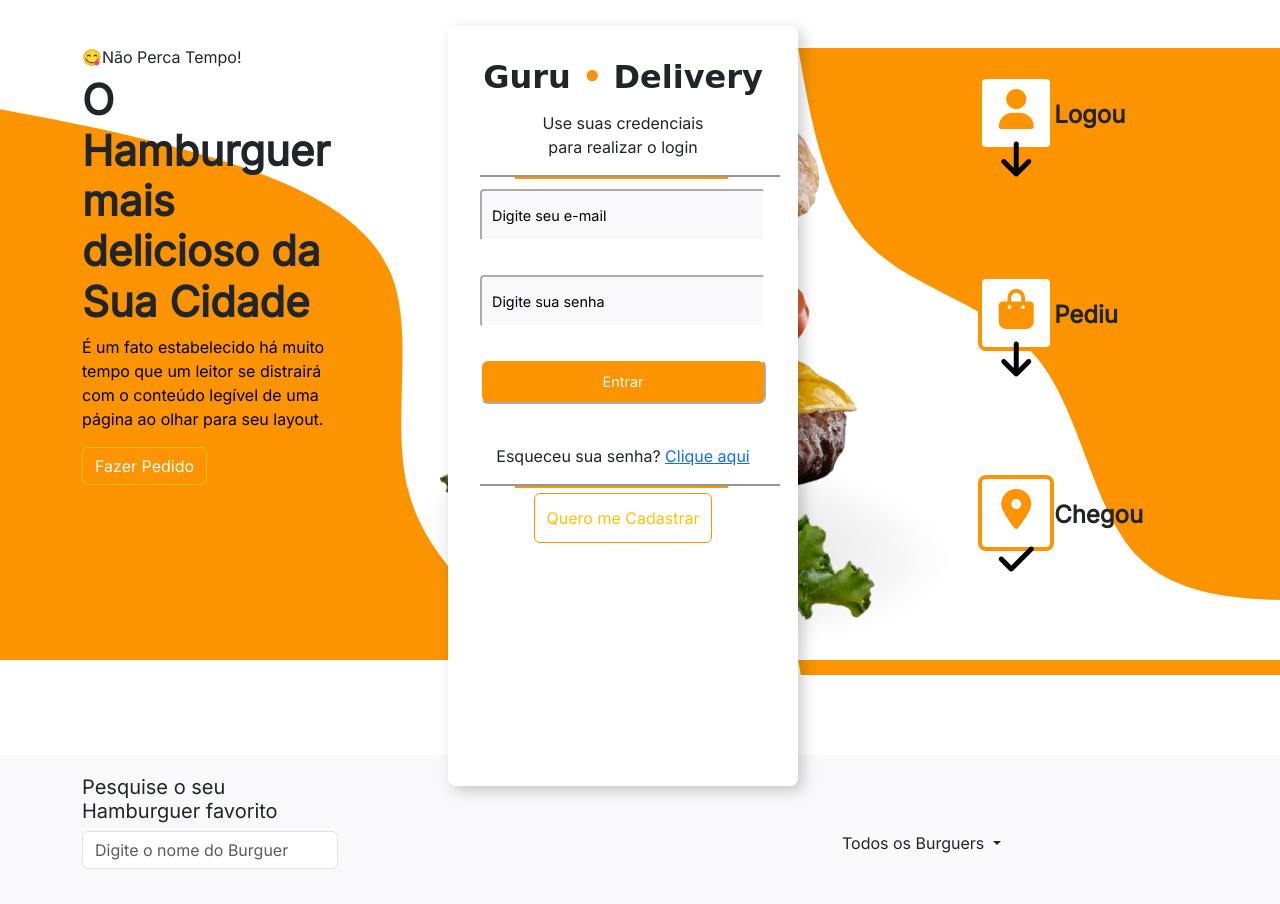
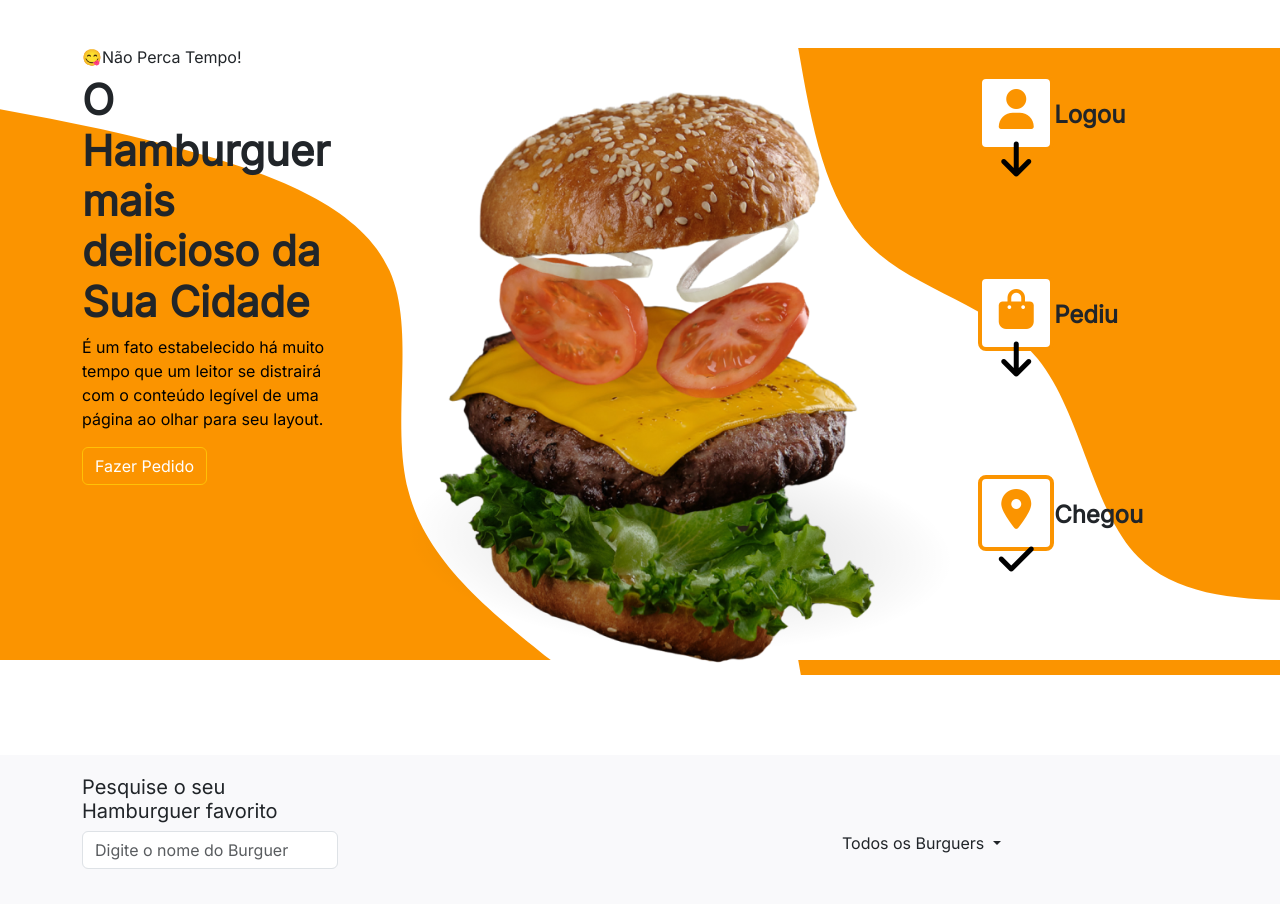
Before and after one commit to marcoslorhanbs/GuruDelivery, a Django app: page / in a window 1280 px wide. Shown: the part 74-978 px from the top of the page. Run offline with Django 4.2, Linux system fonts and the light colour scheme; some libraries are stand-ins or nearby versions; some web fonts are replaced.

Commit message:
linked buttons

```diff
--- a/GuruApp/static/public/css/authStyle.css
+++ b/GuruApp/static/public/css/authStyle.css
@@ -148,7 +148,7 @@ form input[type="submit"]:hover{
 
 .login
 {
-    display: block;
+    display: none;
 }
 .register
 {
--- /dev/null
+++ b/GuruApp/static/public/js/showAuth.js
@@ -0,0 +1,23 @@
+function showLogin()
+{
+    document.getElementById("Login").style = "display:block";
+    document.getElementById("Register").style = "display: none";
+    document.getElementById("ForgotPass").style = "display: none";
+    document.getElementById("CheckEmail").style = "display: none";
+}
+function showRegister()
+{
+    document.getElementById("Register").style = "display: block";
+    document.getElementById("Login").style = "display:none";
+}
+function showForgotPass()
+{
+    document.getElementById("ForgotPass").style = "display: block";
+    document.getElementById("Login").style = "display:none";
+}
+function showCheckEmail()
+{
+    document.getElementById("CheckEmail").style = "display: block";
+    document.getElementById("ForgotPass").style = "display: none";
+    document.getElementById("Login").style = "display:none";
+}
--- a/GuruApp/templates/app.html
+++ b/GuruApp/templates/app.html
@@ -19,6 +19,7 @@
     <link rel="stylesheet" href="{% static 'public/css/colors.css'%}">
     <link rel="stylesheet" href="{% static 'public/css/authStyle.css'%}">
     <script src="{% static 'public/js/reveal.js'%}"></script>
+    <script src="{% static 'public/js/showAuth.js'%}"></script>
 </head>
 <body>
 
@@ -52,7 +53,7 @@
                     <a class="nav-link">Contato</a>
                   </li>
                 </ul>
-                <button class="btn login-btn" type="submit">Login</button>
+                <button onclick="showLogin()" class="btn login-btn">Login</button>
               </div>
             </div>
           </nav>
--- a/GuruApp/templates/auth.html
+++ b/GuruApp/templates/auth.html
@@ -1,6 +1,6 @@
 <!-- Tela de Autenticação -->
 
-<section class="login">
+<section id="Login" class="login">
 
     <main style="height:95vh;" class="container">
 
@@ -22,20 +22,20 @@
             <input type="submit" value="Entrar" name="Entrar" class="Continue">
         </form>
         <br>
-        <p style="text-align: center;">Esqueceu sua senha? <a href="#">Clique aqui</a></p>
+        <p style="text-align: center;">Esqueceu sua senha? <a onclick="showForgotPass()">Clique aqui</a></p>
         <div class="smLineBG"></div>
         <div class="smLine"></div>
         <div class="authBtns" style="text-align: center;">
-            <button class="btn btn-outline-warning loginBtn">Quero me Cadastrar</button>
+            <button onclick="showRegister()" class="btn btn-outline-warning loginBtn">Quero me Cadastrar</button>
         </div>
 
     </main>
 </section>
 
-<section class="register">
+<section id="Register" class="register">
     <main style="height:95vh;" class="container">
-        <h2 class="formH2" style="text-align: center;">Guru <a href="#">•</a> Delivery</h2>
-        <p class="formP" style="text-align: center;">Use suas credenciais <br> para realizar o login</p>
+        <h2 class="formH2" style="text-align: center;">Guru <span style="color:var(--main-Color)">•</span> Delivery</h2>
+        <p class="formP" style="text-align: center;">Preencha os campos <br> para criar o seu cadastro</p>
         <div class="smLineBG"></div>
         <div class="smLine"></div>
 
@@ -57,11 +57,11 @@
             <input type="submit" value="Cadastrar" name="Cadastrar" class="Continue">
         </form>
         <br>
-        <p style="text-align: center;">Ja tem cadastro? <a href="#">Fazer Login</a></p>
+        <p style="text-align: center;">Ja tem cadastro? <a onclick="showLogin()" >Fazer Login</a></p>
     </main>
 </section>
 
-<section class="ForgotPass">
+<section id="ForgotPass" class="ForgotPass">
     <main style="height:95vh;" class="container">
         <h2 class="formH2" style="text-align: center;">Guru <a href="#">•</a> Delivery</h2>
         <h4 class="formH3">Esqueceu sua senha?</h4>
@@ -81,7 +81,7 @@
     </main>
 </section>
 
-<section class="checkEmail">
+<section id="checkEmail" class="checkEmail">
     <main style="height:95vh;" class="container">
         <h2 class="formP" style="text-align: center;">Verifique seu E-mail</h2>
         <p class="formP" style="text-align: center;">Enviamos as instruções para recuperação de senha para o seu e-mail.</p>
```
